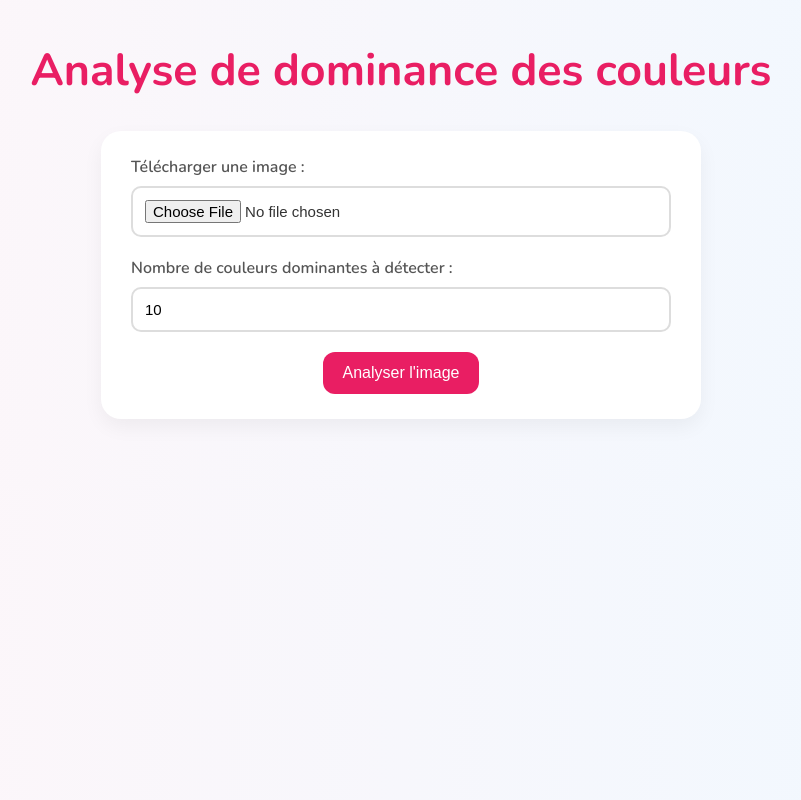
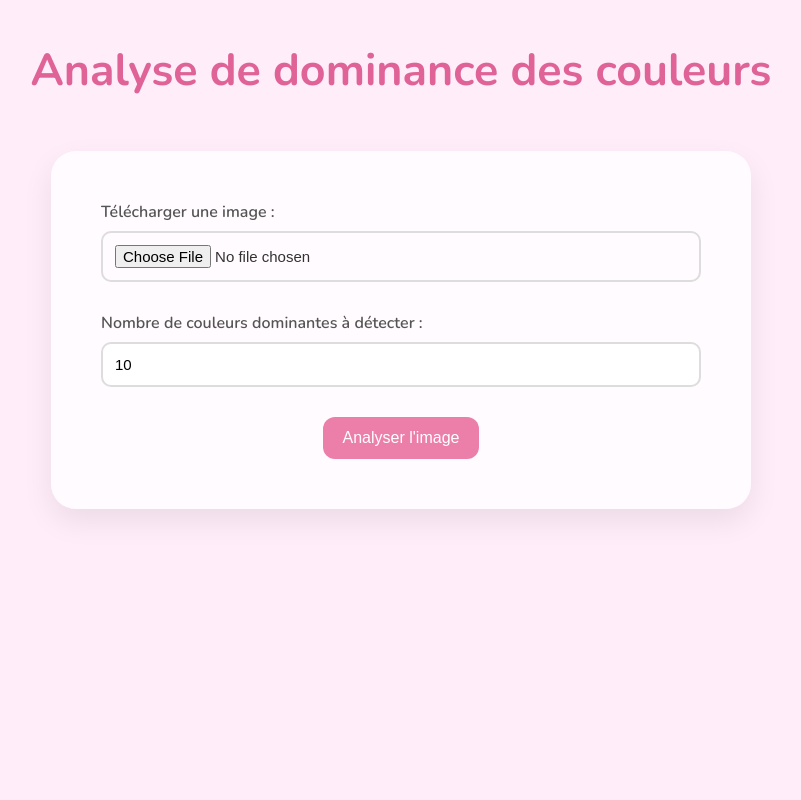
Before and after one commit to sarahhsira/MiniProjet_IA_Couleurs, a Flask app: page / in a window 1280 px wide. Shown: the whole page, without its empty margins (239-1040 px from the left). Run offline with Flask 3, Linux system fonts and the light colour scheme.

Commit message:
update styles

```diff
--- a/MiniProjet-IA/static/style.css
+++ b/MiniProjet-IA/static/style.css
@@ -1,4 +1,4 @@
-/* Reset some basic styles */
+/* Reset and base setup */
 * {
   margin: 0;
   padding: 0;
@@ -7,7 +7,7 @@
 
 body {
   font-family: 'Nunito', sans-serif;
-  background: linear-gradient(to right, #fef6f9, #f0f8ff);
+  background-color: #FFEDFA; /* soft background */
   color: #333;
   padding: 40px 20px;
   display: flex;
@@ -18,24 +18,33 @@ body {
 /* Title */
 h1 {
   font-size: 2.8em;
-  margin-bottom: 30px;
-  color: #e91e63;
+  margin-bottom: 50px;
+  color: #e06398; /* soft pink title */
   text-align: center;
 }
 
 /* Upload box styling */
 .upload-form {
-  background-color: #ffffff;
-  padding: 25px 30px;
-  border-radius: 20px;
-  box-shadow: 0 8px 20px rgba(0, 0, 0, 0.05);
+  background-color: rgba(255, 255, 255, 0.8); /* semi-transparent white */
+  padding: 50px 50px; /* more padding = bigger box */
+  border-radius: 25px;
+  box-shadow: 0 12px 30px rgba(0, 0, 0, 0.08);
   width: 100%;
-  max-width: 600px;
+  max-width: 700px; /* bigger max width */
   margin-bottom: 30px;
 }
 
+.upload-form {
+  transition: transform 0.3s ease;
+}
+
+.upload-form:hover {
+  transform: scale(1.07);
+}
+
+
 .form-group {
-  margin-bottom: 20px;
+  margin-bottom: 30px;
 }
 
 label {
@@ -57,11 +66,11 @@ input[type="number"] {
 
 input[type="file"]:hover,
 input[type="number"]:hover {
-  border-color: #e91e63;
+  border-color: #EC7FA9; /* highlight */
 }
 
 button {
-  background-color: #e91e63;
+  background-color: #EC7FA9; /* main button */
   color: white;
   border: none;
   padding: 12px 20px;
@@ -74,7 +83,7 @@ button {
 }
 
 button:hover {
-  background-color: #d81b60;
+  background-color: #e06398; /* slightly darker hover */
 }
 
 .error {
@@ -97,7 +106,7 @@ button:hover {
 
 .results h2 {
   margin-bottom: 10px;
-  color: #4a148c;
+  color: #EC7FA9;
 }
 
 .results p {
@@ -134,8 +143,8 @@ button:hover {
 }
 
 .color-table th {
-  background-color: #f3e5f5;
-  color: #4a148c;
+  background-color: #FFB8E0;
+  color: #fff;
 }
 
 .color-sample {
@@ -145,10 +154,12 @@ button:hover {
   border: 1px solid #ccc;
   margin: auto;
 }
+
+/* Secondary button */
 .btn-secondary {
-  background-color: #f8f9fa;
-  color: #333;
-  border: 1px solid #ccc;
+  background-color: #ffffff;
+  color: #EC7FA9;
+  border: 2px solid #EC7FA9;
   padding: 10px 20px;
   border-radius: 10px;
   font-size: 16px;
@@ -157,5 +168,6 @@ button:hover {
 }
 
 .btn-secondary:hover {
-  background-color: #e2e6ea;
+  background-color: #EC7FA9;
+  color: white;
 }
--- a/MiniProjet-IA/templates/index.html
+++ b/MiniProjet-IA/templates/index.html
@@ -6,6 +6,15 @@
     <title>Analyse de dominance des couleurs</title>
     <link rel="stylesheet" href="/static/style.css">
     <link href="https://fonts.googleapis.com/css2?family=Nunito:wght@400;600;700&display=swap" rel="stylesheet">
+    <style>
+        /* Custom styles for the color palette */
+        :root {
+            --primary-color: #F1E7E7; /* Light pink */
+            --secondary-color: #E69DB8; /* Light pink 2 */
+            --accent-color: #FFD0C7; /* Light pink 3 */
+            --background-color: #FFFECE; /* Light pink 4 */
+        }
+    </style>
 </head>
 <body>
 
```
Also changed, not shown: uploads/Test_Image.jpg (added).
